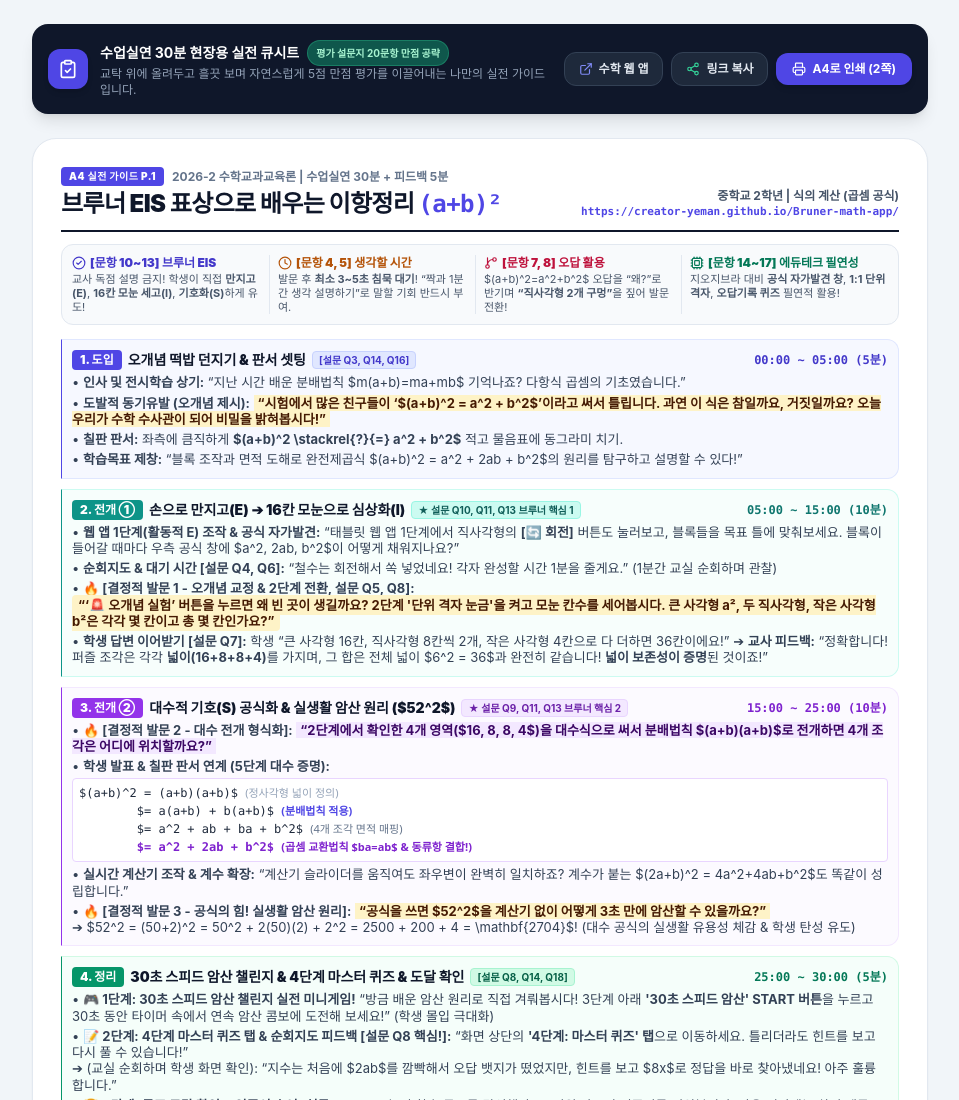
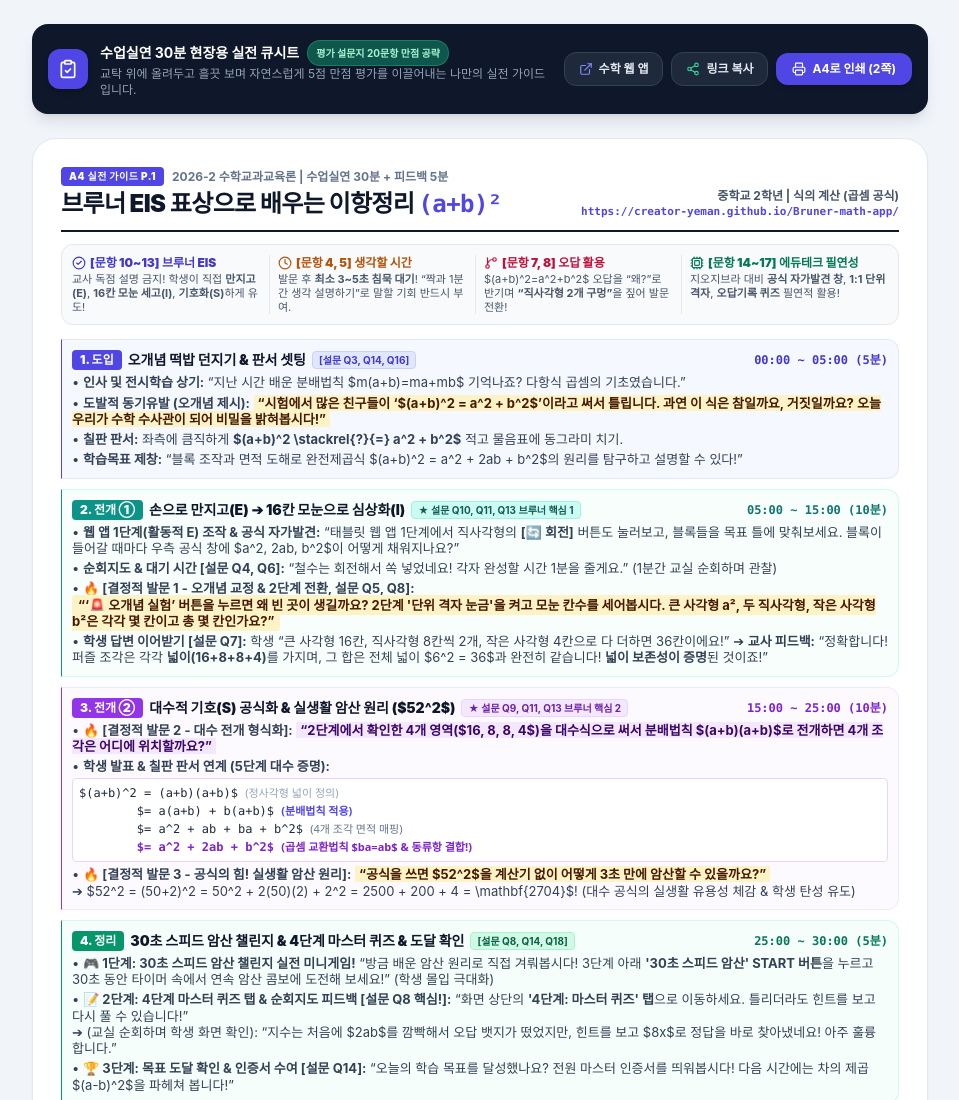
Before and after one commit to Creator-Yeman/Bruner-math-app, a plain HTML site: page cuesheet.html in a window 1280 px wide. Shown: the top 1100 px of the page, without its empty margins (160-1119 px from the left). Drawn offline with nearby package versions, Linux system fonts and the light colour scheme; a web font is replaced by a local one.

Commit message:
refactor: streamline activities in development 1 and 2 to eliminate demo divergence and time penalty

```diff
--- a/cuesheet.html
+++ b/cuesheet.html
@@ -208,7 +208,6 @@
             <div>&nbsp;&nbsp;&nbsp;&nbsp;&nbsp;&nbsp;&nbsp;&nbsp;$= a^2 + ab + ba + b^2$ <span class="text-slate-500 font-sans text-[11px]">(4개 조각 면적 매핑)</span></div>
             <div class="font-bold text-purple-700">&nbsp;&nbsp;&nbsp;&nbsp;&nbsp;&nbsp;&nbsp;&nbsp;$= a^2 + 2ab + b^2$ <span class="text-purple-700 font-sans text-[11px]">(곱셈 교환법칙 $ba=ab$ & 동류항 결합!)</span></div>
           </div>
-          <p>• <strong>실시간 계산기 조작 & 계수 확장:</strong> “계산기 슬라이더를 움직여도 좌우변이 완벽히 일치하죠? 계수가 붙는 $(2a+b)^2 = 4a^2+4ab+b^2$도 똑같이 성립합니다.”</p>
           <p>• <strong>🔥 [결정적 발문 3 - 공식의 힘! 실생활 암산 원리]:</strong> <span class="bg-amber-100 text-amber-950 font-bold px-1">“공식을 쓰면 $52^2$을 계산기 없이 어떻게 3초 만에 암산할 수 있을까요?”</span><br>
             ➔ $52^2 = (50+2)^2 = 50^2 + 2(50)(2) + 2^2 = 2500 + 200 + 4 = \mathbf{2704}$! (대수 공식의 실생활 유용성 체감 & 학생 탄성 유도)</p>
         </div>
```
Also changed, not shown: 수업실연_실전큐시트.html (+0 -1 lines), 2 other files.
